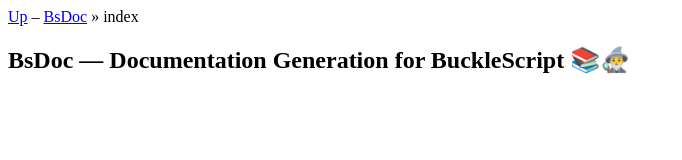
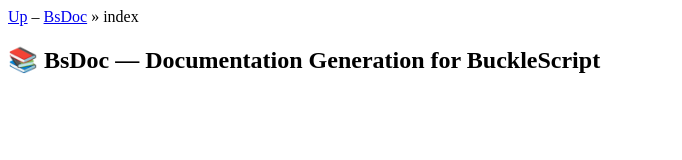
Before and after one commit to reasonml-community/bsdoc, a website: page docs/BsDoc/index.html in a window 1280 px wide. Shown: the whole page, without its empty margins (0-682 px from the left). Drawn offline with Linux system fonts and the light colour scheme.

Commit message:
+[docs] Update tagline

```diff
--- a/docs/BsDoc/index.html
+++ b/docs/BsDoc/index.html
@@ -1,2 +1,2 @@
 <!DOCTYPE html>
-<html xmlns="http://www.w3.org/1999/xhtml"><head><title>index (BsDoc.index)</title><link rel="stylesheet" href="../odoc.css"/><meta charset="utf-8"/><meta name="viewport" content="width=device-width,initial-scale=1.0"/><script src="../highlight.pack.js"></script><script>hljs.initHighlightingOnLoad();</script></head><body><div class="content"><header><nav><a href="..">Up</a> – <a href="../">BsDoc</a> &#x00BB; index</nav></header><h2 id="top"><a href="#top" class="anchor"></a>BsDoc — Documentation Generation for BuckleScript 📚🧙‍♂️</h2></div></body></html>
+<html xmlns="http://www.w3.org/1999/xhtml"><head><title>index (BsDoc.index)</title><link rel="stylesheet" href="../odoc.css"/><meta charset="utf-8"/><meta name="viewport" content="width=device-width,initial-scale=1.0"/><script src="../highlight.pack.js"></script><script>hljs.initHighlightingOnLoad();</script></head><body><div class="content"><header><nav><a href="..">Up</a> – <a href="../">BsDoc</a> &#x00BB; index</nav></header><h2 id="top"><a href="#top" class="anchor"></a>📚 BsDoc — Documentation Generation for BuckleScript</h2></div></body></html>
```
Also changed, not shown: 1 other file.
